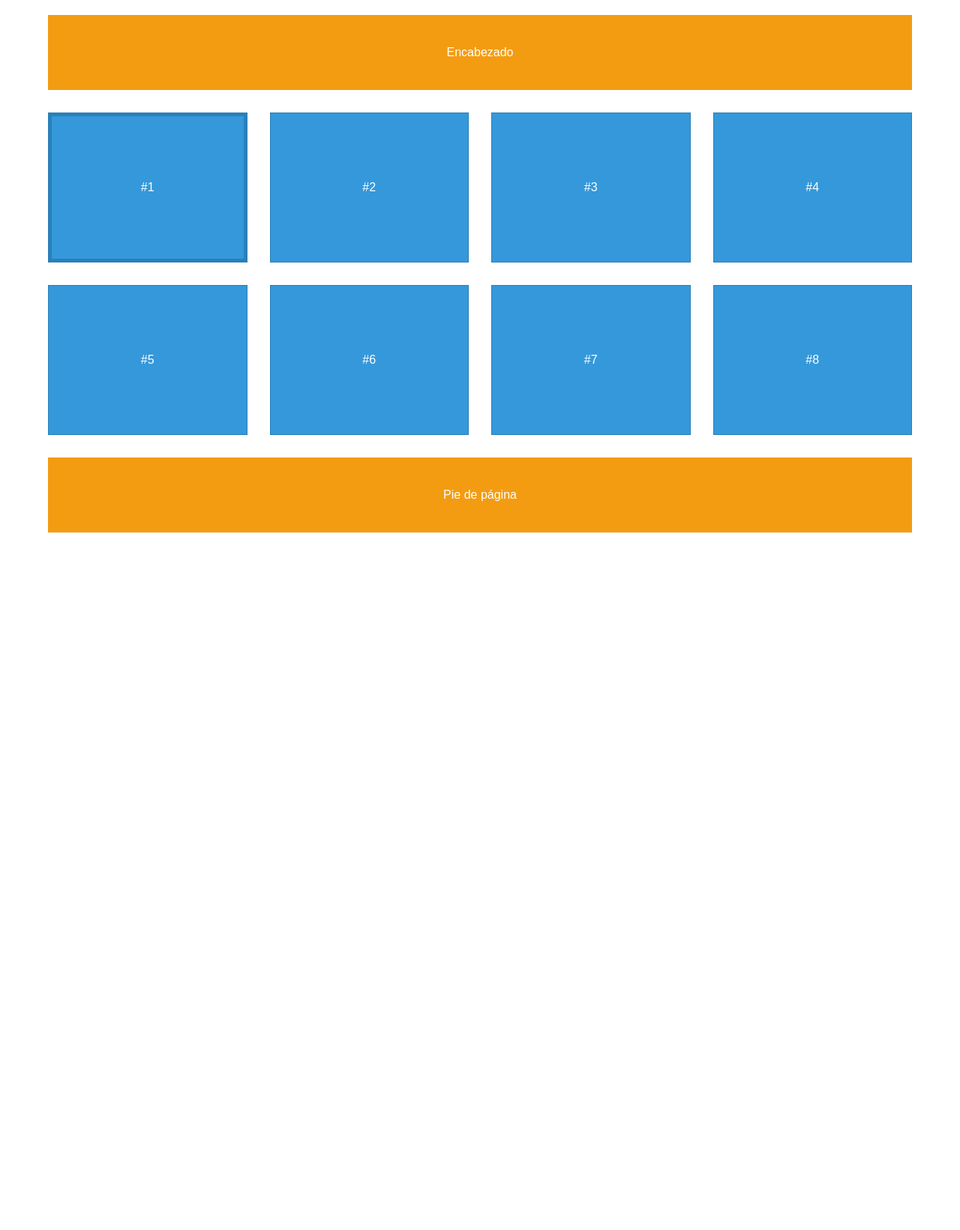
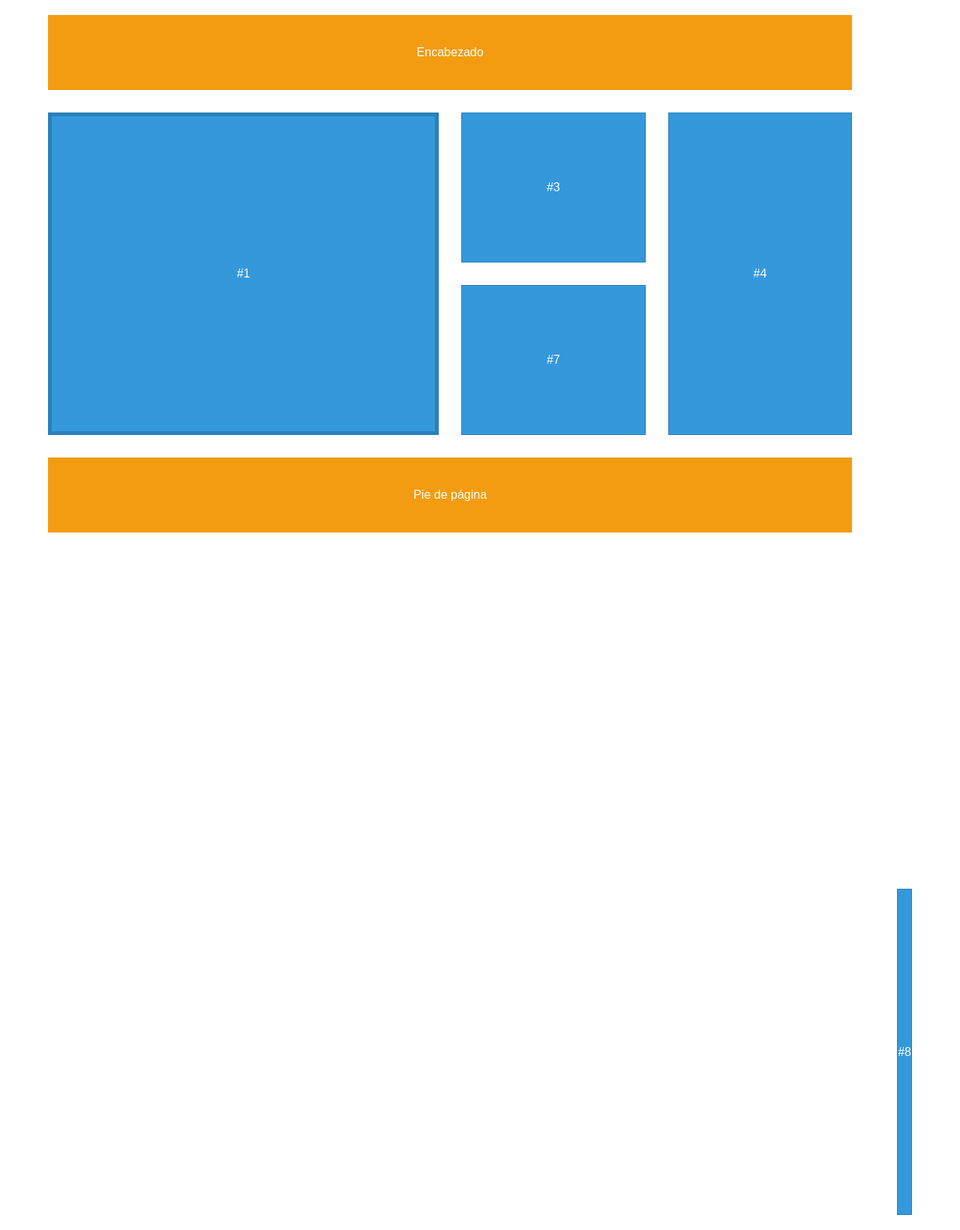
Before and after one commit to AdibGuardiola/TrabajosdeClase_Ali12_2425, a PHP site: page /Grid_2.html in a window 1280 px wide. Shown: the whole page at 75% size. Run offline with PHP 8.4, Linux system fonts and the light colour scheme.

Commit message:
Proyecto_4_GridLayout\Grid_2.css

```diff
--- a/Proyecto_4_GridLayout/Grid_2.css
+++ b/Proyecto_4_GridLayout/Grid_2.css
@@ -10,8 +10,8 @@ body {
   gap: 30px;
   grid-template-areas:
     "header header header header"
-    "a1 a2 a3 a4"
-    "a5 a6 a7 a8"
+    "a1 a1 a3 a4"
+    "a1 a1 a7 a4"
     "footer footer footer footer";
   height: 200vh;
   width: 90%;
```
